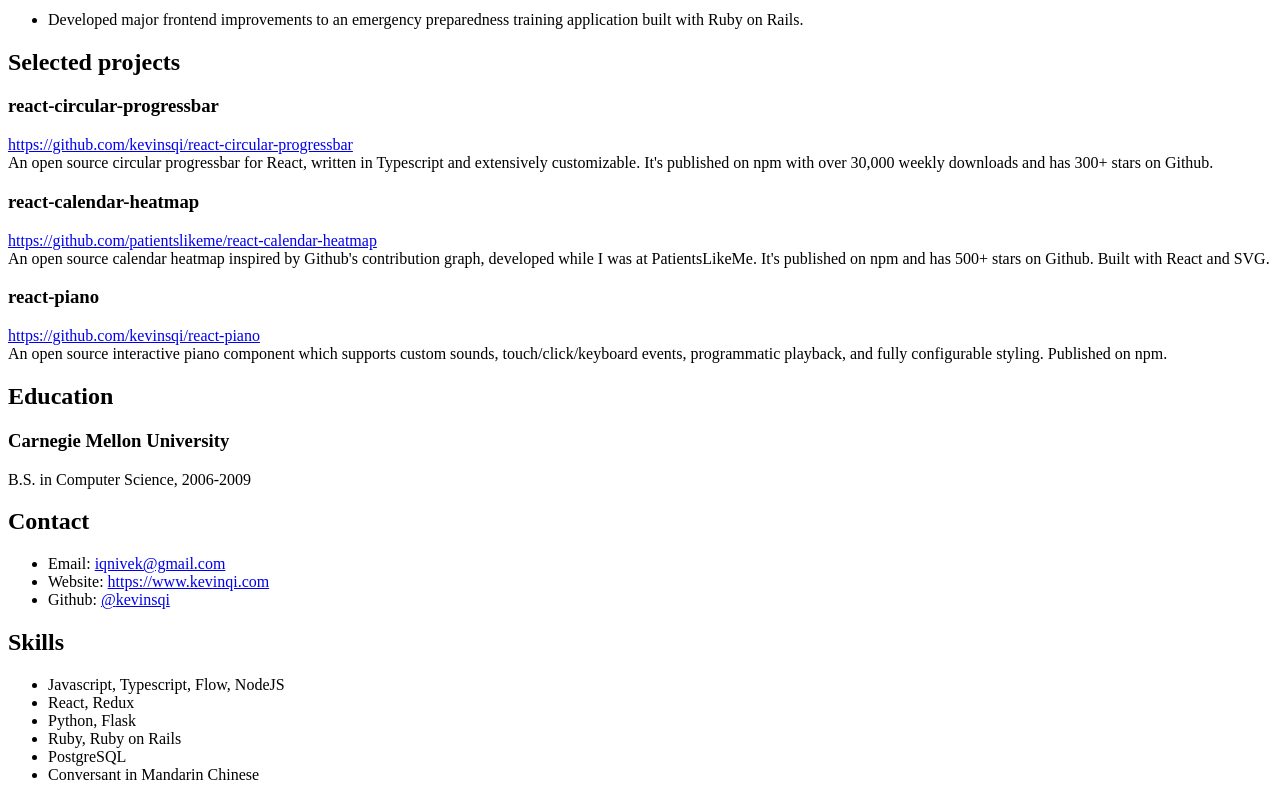
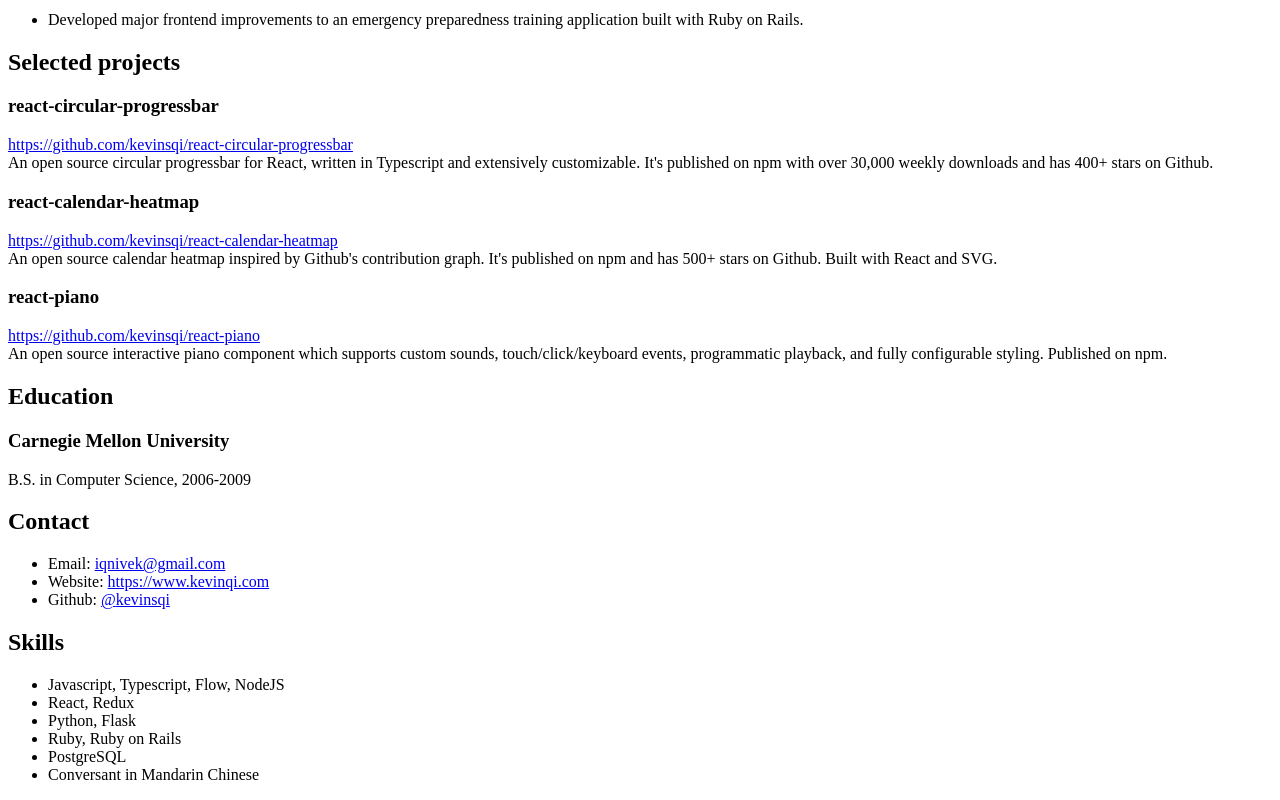
Before and after one commit to kevinsqi/kevinsqi.github.io, a Gatsby site: page /resume in a window 1280 px wide. Shown: the part 832-1632 px from the top of the page. Built offline with nearby package versions, Linux system fonts and the light colour scheme; Gatsby itself is replaced by a stand-in of ours.

Commit message:
update projects

```diff
--- a/src/data.js
+++ b/src/data.js
@@ -7,17 +7,17 @@ export const PROJECTS = {
   react_circular_progressbar: {
     github: 'https://github.com/kevinsqi/react-circular-progressbar',
     description:
-      "An open source circular progressbar for React, written in Typescript and extensively customizable. It's published on npm with over 30,000 weekly downloads and has 300+ stars on Github.",
+      "An open source circular progressbar for React, written in Typescript and extensively customizable. It's published on npm with over 30,000 weekly downloads and has 400+ stars on Github.",
   },
   react_calendar_heatmap: {
-    github: 'https://github.com/patientslikeme/react-calendar-heatmap',
+    github: 'https://github.com/kevinsqi/react-calendar-heatmap',
     description:
-      "An open source calendar heatmap inspired by Github's contribution graph, developed while I was at PatientsLikeMe. It's published on npm and has 500+ stars on Github. Built with React and SVG.",
+      "An open source calendar heatmap inspired by Github's contribution graph. It's published on npm and has 500+ stars on Github. Built with React and SVG.",
   },
   save_tabbed_images: {
     github: 'https://github.com/kevinsqi/save_tabbed_images',
     description:
-      'An open source Chrome extension for downloading images in tabs super quick. Has more than 9,000 weekly users. Built with React.',
+      'An open source Chrome extension for downloading images in tabs, with more than 10,000 weekly users. Built with React.',
   },
   eventmapper: {
     description:
```
